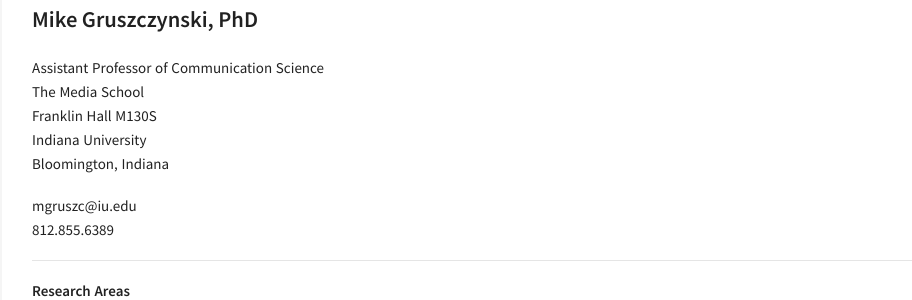
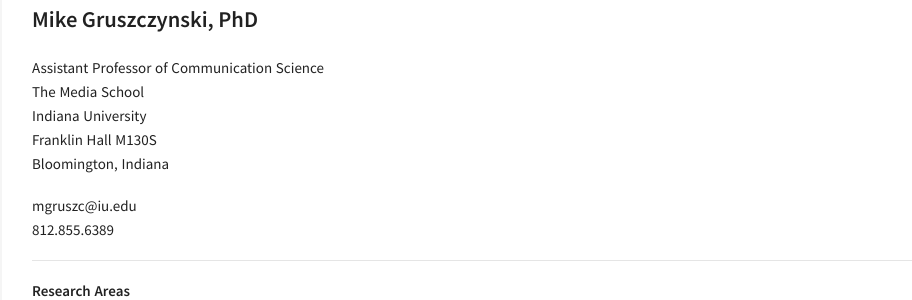
Before and after one commit to MikeGruz/mikegruz.github.io, a Jekyll site: the page built from cv.md, in a window 1280 px wide. Shown: the part 158-458 px from the top of the page, without its empty margins (318-1230 px from the left). Built offline with Jekyll 4.4.1, drawn with Linux system fonts in a browser that asks for light colours.

```diff
--- a/cv.md
+++ b/cv.md
@@ -7,8 +7,8 @@
 ### Mike Gruszczynski, PhD
 Assistant Professor of Communication Science
 The Media School
+Indiana University
 Franklin Hall M130S
-Indiana University
 Bloomington, Indiana
 
 mgruszc@iu.edu
```
